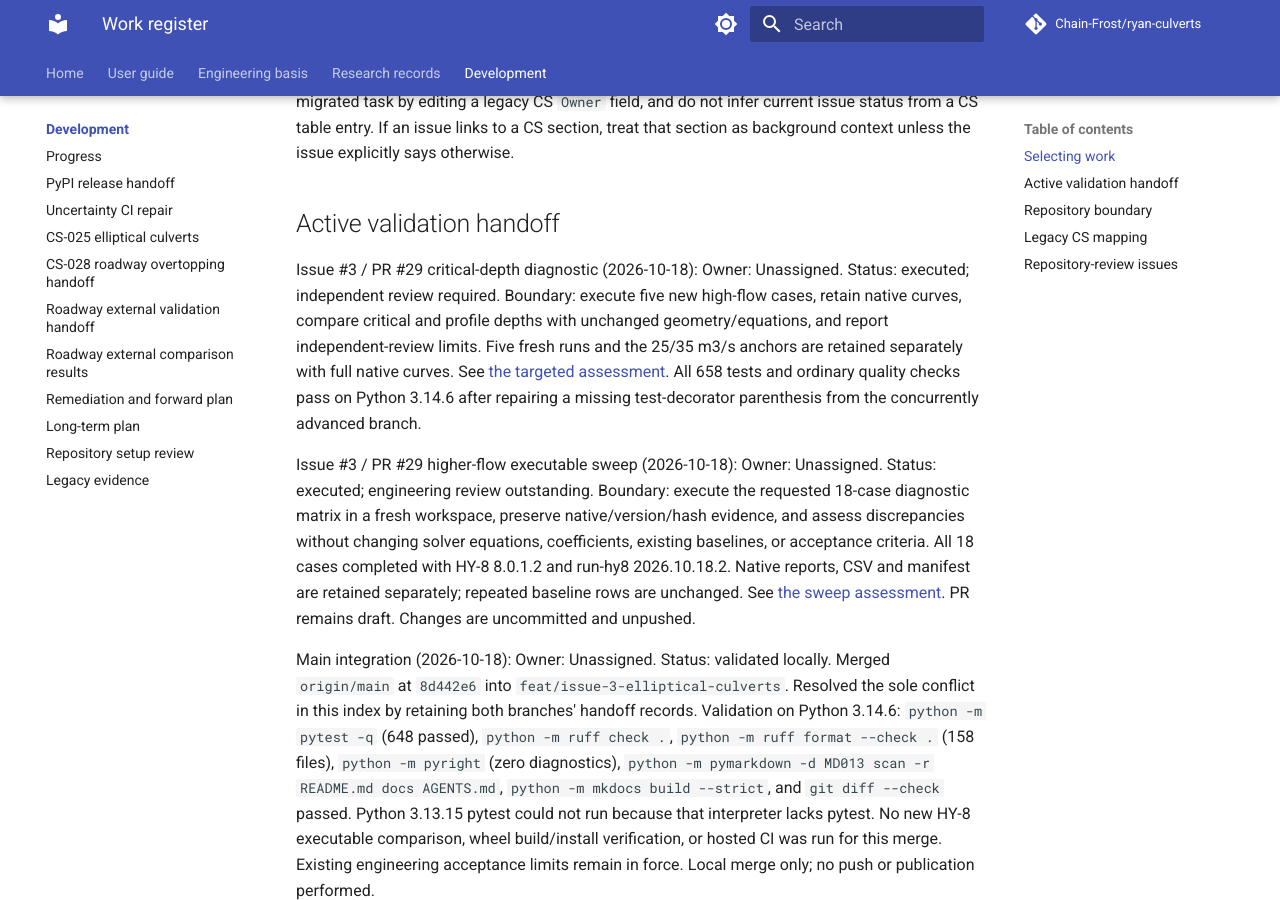
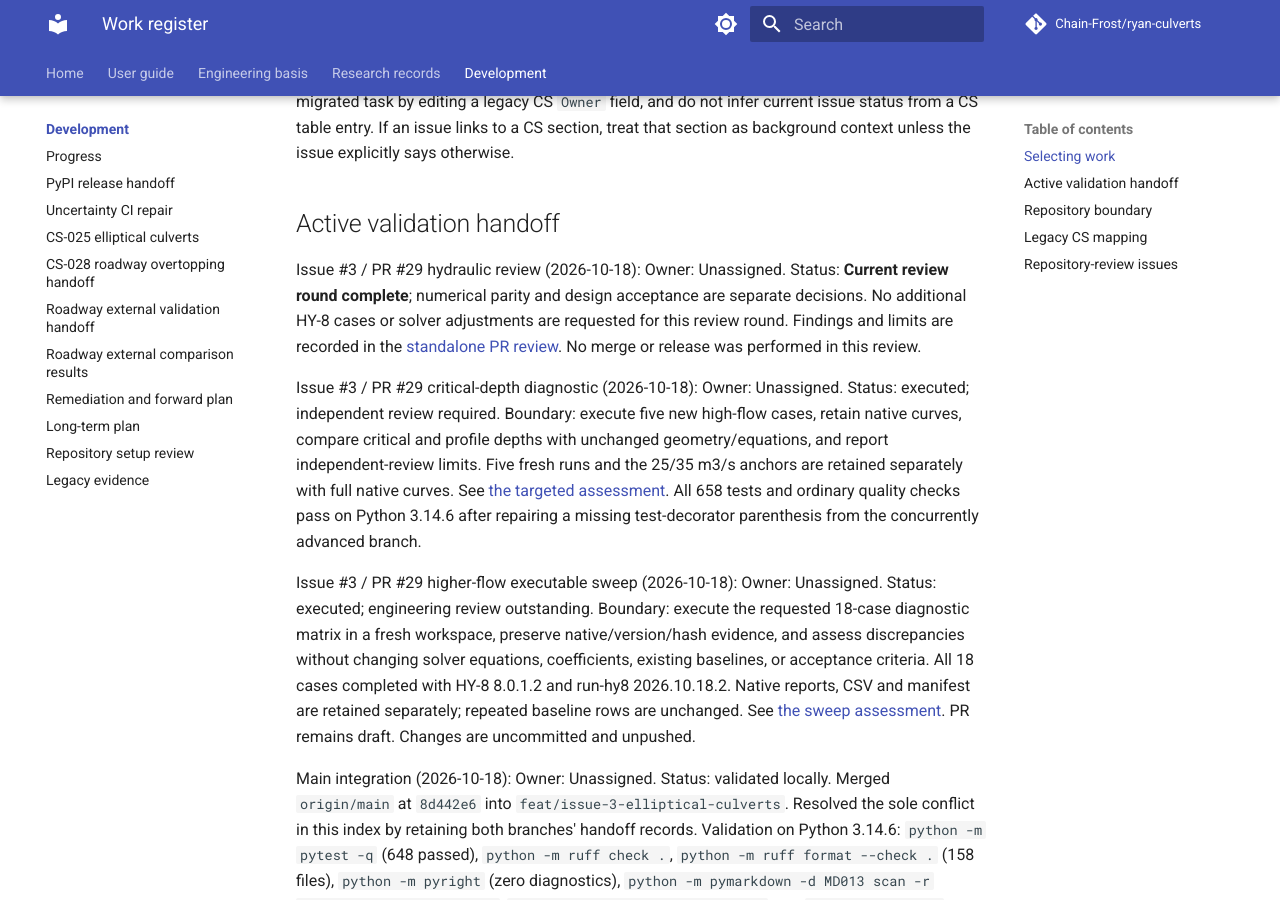
Before and after one commit to Chain-Frost/ryan-culverts, an MkDocs documentation site: the page built from docs/work/README.md, in a window 1280 px wide and 900 px high, scrolled down 399 px. Built offline with MkDocs 1.6.1 and Material for MkDocs 9.7.7, drawn with Linux system fonts in a browser that asks for light colours; comment, search, counter and statistics services are not loaded.

Commit message:
docs: record completion of bounded PR 29 engineering review round

```diff
--- a/docs/work/README.md
+++ b/docs/work/README.md
@@ -16,6 +16,13 @@ from a CS table entry. If an issue links to a CS section, treat that section as
 context unless the issue explicitly says otherwise.
 
 ## Active validation handoff
+
+Issue #3 / PR #29 hydraulic review (2026-10-18): Owner: Unassigned.
+Status: **Current review round complete**; numerical parity and design acceptance
+are separate decisions. No additional HY-8 cases or solver adjustments are
+requested for this review round. Findings and limits are recorded in the
+[standalone PR review](2026-10-18-pr29-hydraulic-review.md).
+No merge or release was performed in this review.
 
 Issue #3 / PR #29 critical-depth diagnostic (2026-10-18): Owner: Unassigned. Status: executed; independent review required.
 Boundary: execute five new high-flow cases, retain native curves, compare critical
```
